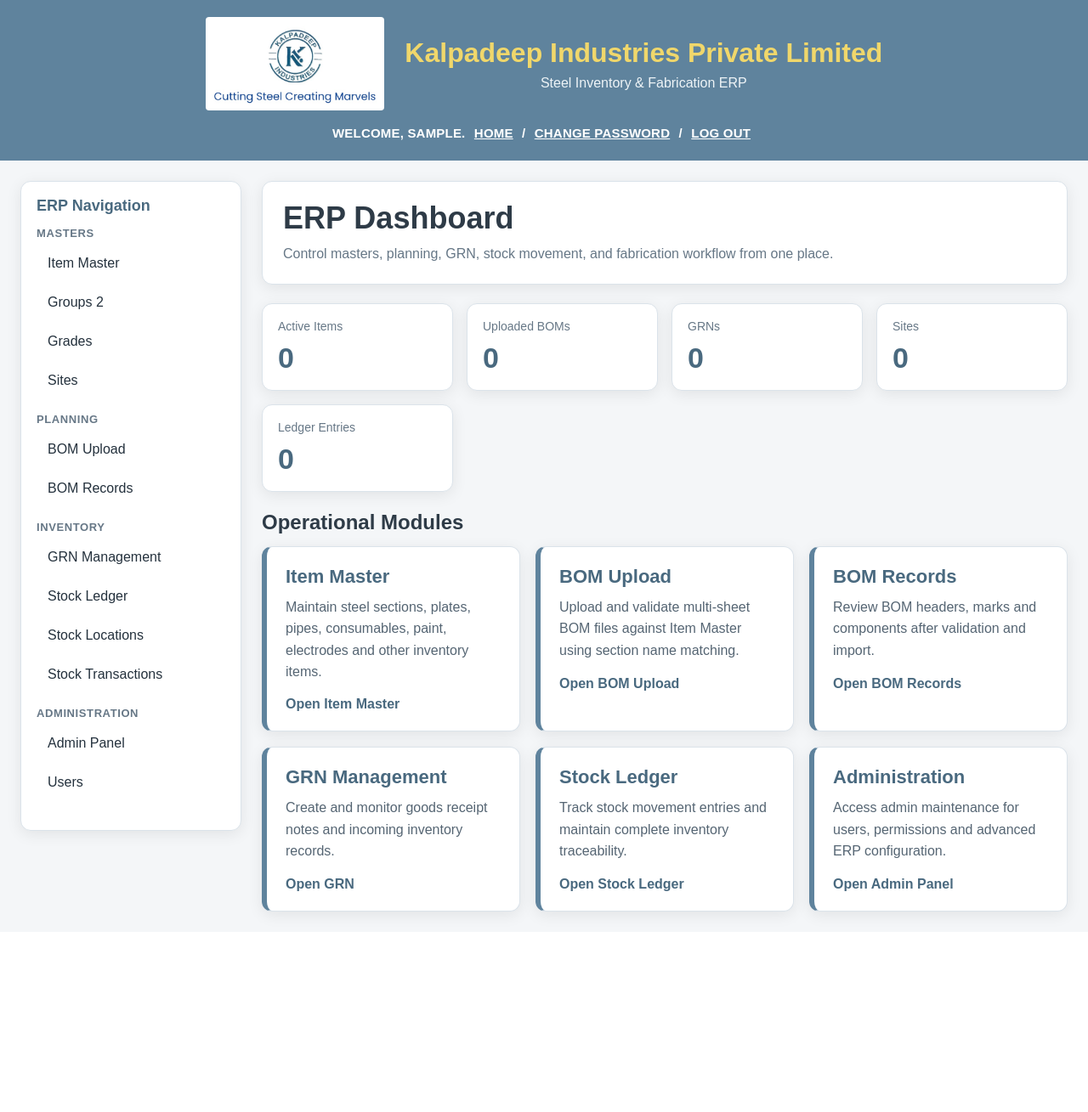
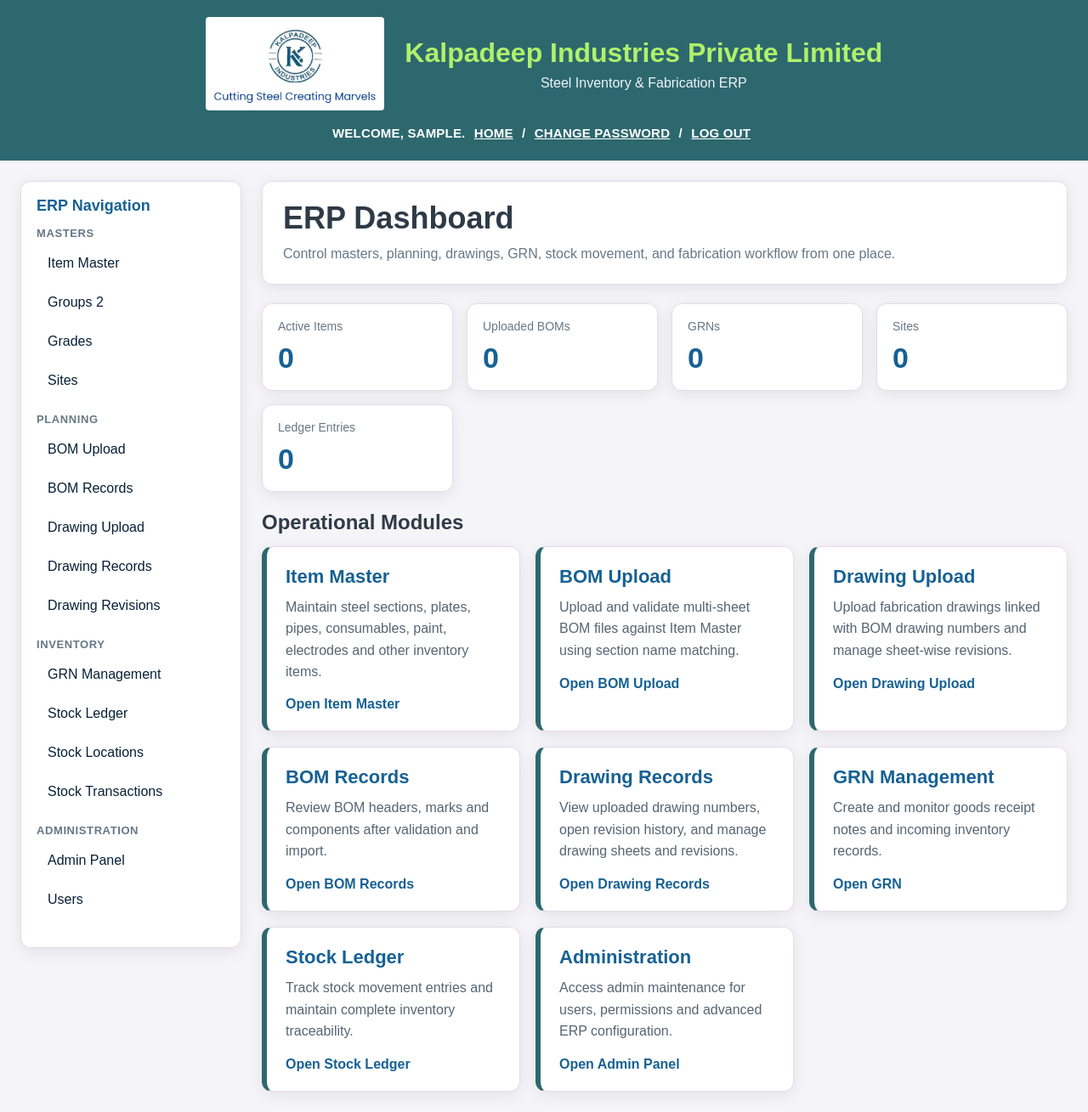
Before and after one commit to aptripathi68/my-erp-project, a Django app: page / in a window 1280 px wide. Shown: the whole page at 85% size. Before the commit the page ends 1088 px from the top, so only its background shows below. Run offline with Django 5.2, Linux system fonts and the light colour scheme; the visitor is signed in with stand-in values (Sample User, id 1); data that the repository does not hold is empty.

Commit message:
Display of Drawing upload button in Admin Page

```diff
--- a/templates/dashboard/home.html
+++ b/templates/dashboard/home.html
@@ -7,14 +7,14 @@
     <title>Kalpadeep ERP Dashboard</title>
     <style>
         :root{
-            --brand:#5f839d;
-            --brand-dark:#49697f;
-            --brand-accent:#f0d76b;
-            --bg:#f4f6f8;
+            --brand:#2d686f;
+            --brand-dark:#176193;
+            --brand-accent:#b0f06b;
+            --bg:#f5f4f8;
             --card:#ffffff;
-            --text:#24313d;
+            --text:#082037;
             --muted:#667786;
-            --border:#dbe3ea;
+            --border:#e7dbea;
             --shadow:0 4px 18px rgba(0,0,0,0.08);
         }
 
@@ -270,6 +270,9 @@
                 <div class="nav-group-title">Planning</div>
                 <a class="nav-link" href="/procurement/bom/upload/">BOM Upload</a>
                 <a class="nav-link" href="/admin/procurement/bomheader/">BOM Records</a>
+                <a class="nav-link" href="/drawings/upload-from-bom/">Drawing Upload</a>
+                <a class="nav-link" href="/admin/drawings/drawing/">Drawing Records</a>
+                <a class="nav-link" href="/admin/drawings/drawingsheetrevision/">Drawing Revisions</a>
             </div>
 
             <div class="nav-group">
@@ -291,7 +294,7 @@
             <section class="hero">
                 <h2>ERP Dashboard</h2>
                 <p>
-                    Control masters, planning, GRN, stock movement, and fabrication workflow from one place.
+                    Control masters, planning, drawings, GRN, stock movement, and fabrication workflow from one place.
                 </p>
             </section>
 
@@ -334,9 +337,21 @@
                 </div>
 
                 <div class="module-card">
+                    <h3>Drawing Upload</h3>
+                    <p>Upload fabrication drawings linked with BOM drawing numbers and manage sheet-wise revisions.</p>
+                    <a href="/drawings/upload-from-bom/">Open Drawing Upload</a>
+                </div>
+
+                <div class="module-card">
                     <h3>BOM Records</h3>
                     <p>Review BOM headers, marks and components after validation and import.</p>
                     <a href="/admin/procurement/bomheader/">Open BOM Records</a>
+                </div>
+
+                <div class="module-card">
+                    <h3>Drawing Records</h3>
+                    <p>View uploaded drawing numbers, open revision history, and manage drawing sheets and revisions.</p>
+                    <a href="/admin/drawings/drawing/">Open Drawing Records</a>
                 </div>
 
                 <div class="module-card">
```
